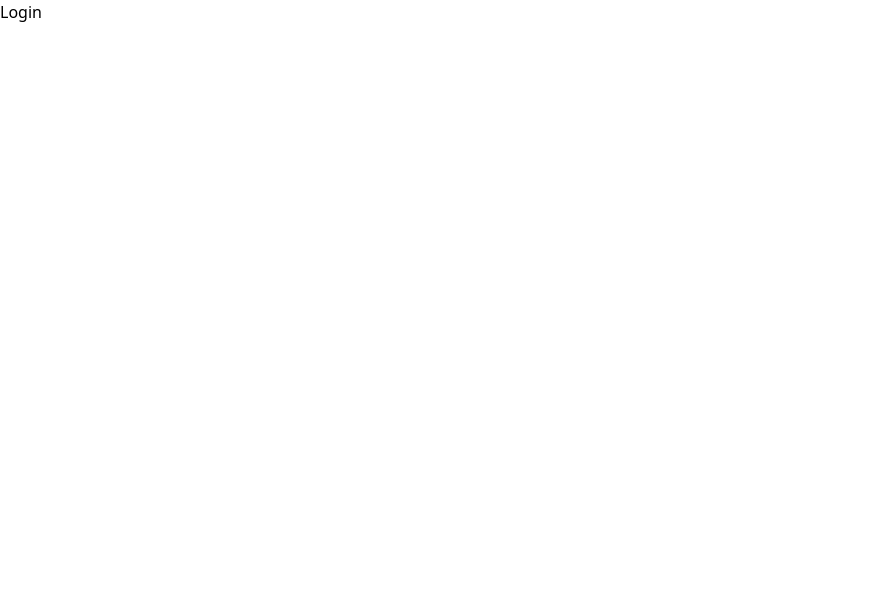
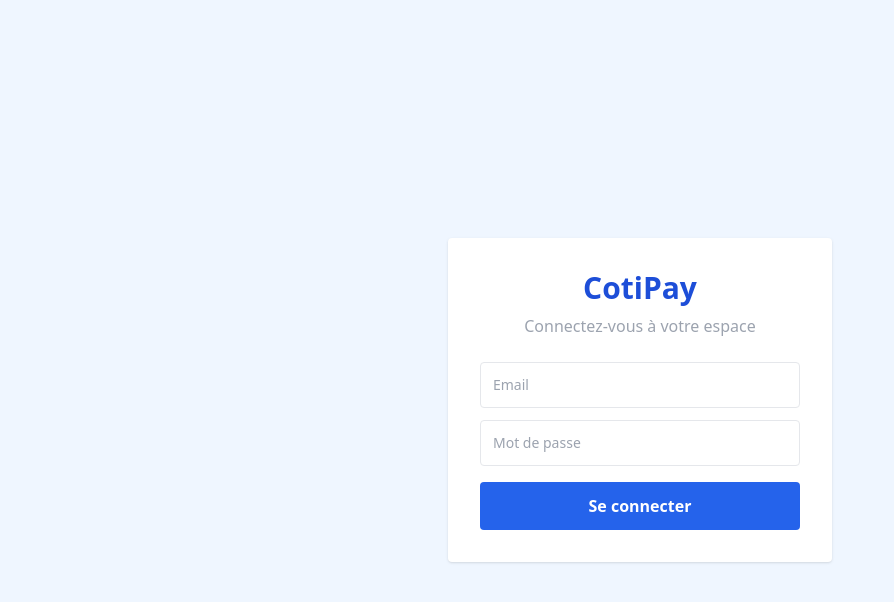
Before and after one commit to ABRrO-ops/TCCHackDefend2026_Commit-Pray, a React (Vite) app in the folder frontend/: page / in a window 1280 px wide. Shown: the top 602 px of the page, without its empty margins (0-894 px from the left). Built offline with nearby package versions, Linux system fonts and the light colour scheme.

Commit message:
fix: correction route login bcrypt + mot_de_passe

```diff
--- a/frontend/index.html
+++ b/frontend/index.html
@@ -1,10 +1,10 @@
 <!doctype html>
-<html lang="en">
+<html lang="fr">
   <head>
     <meta charset="UTF-8" />
     <link rel="icon" type="image/svg+xml" href="/favicon.svg" />
     <meta name="viewport" content="width=device-width, initial-scale=1.0" />
-    <title>Coti_pay</title>
+    <title>CotiPay</title>
   </head>
   <body>
     <div id="root"></div>
--- a/frontend/package.json
+++ b/frontend/package.json
@@ -10,6 +10,7 @@
     "preview": "vite preview"
   },
   "dependencies": {
+    "axios": "^1.17.0",
     "react": "^19.2.6",
     "react-dom": "^19.2.6",
     "react-router-dom": "^7.16.0"
--- a/frontend/src/pages/Login.jsx
+++ b/frontend/src/pages/Login.jsx
@@ -1,3 +1,67 @@
+import { useState } from "react"
+import { useNavigate } from "react-router-dom"
+
 export default function Login() {
-  return <h1>Login</h1>
+  const [email, setEmail] = useState("")
+  const [motDePasse, setMotDePasse] = useState("")
+  const [erreur, setErreur] = useState("")
+  const navigate = useNavigate()
+
+  const handleLogin = async () => {
+    try {
+      const res = await fetch("http://localhost:5000/api/auth/login", {
+        method: "POST",
+        headers: { "Content-Type": "application/json" },
+        body: JSON.stringify({ email, mot_de_passe: motDePasse })
+      })
+      const data = await res.json()
+      if (data.token) {
+        localStorage.setItem("token", data.token)
+        localStorage.setItem("role", data.role)
+        if (data.role === "admin") navigate("/admin")
+        else if (data.role === "collecteur") navigate("/collecteur")
+        else navigate("/membre")
+      } else {
+        setErreur(data.message)
+      }
+    } catch (err) {
+      setErreur("Erreur de connexion au serveur")
+    }
+  }
+
+  return (
+    <div className="min-h-screen bg-blue-50 flex items-center justify-center">
+      <div className="bg-white p-8 rounded shadow w-96">
+        <h1 className="text-3xl font-bold text-blue-700 text-center mb-2">
+          CotiPay
+        </h1>
+        <p className="text-gray-400 text-center mb-6">
+          Connectez-vous à votre espace
+        </p>
+        {erreur && (
+          <p className="text-red-500 text-sm text-center mb-4">{erreur}</p>
+        )}
+        <input
+          type="email"
+          placeholder="Email"
+          value={email}
+          onChange={e => setEmail(e.target.value)}
+          className="w-full border p-3 rounded mb-3 text-sm"
+        />
+        <input
+          type="password"
+          placeholder="Mot de passe"
+          value={motDePasse}
+          onChange={e => setMotDePasse(e.target.value)}
+          className="w-full border p-3 rounded mb-4 text-sm"
+        />
+        <button
+          onClick={handleLogin}
+          className="w-full bg-blue-600 text-white p-3 rounded font-bold hover:bg-blue-700"
+        >
+          Se connecter
+        </button>
+      </div>
+    </div>
+  )
 }
```
Also changed, not shown: 1 other file (tests, documents, lock files or other folders).
